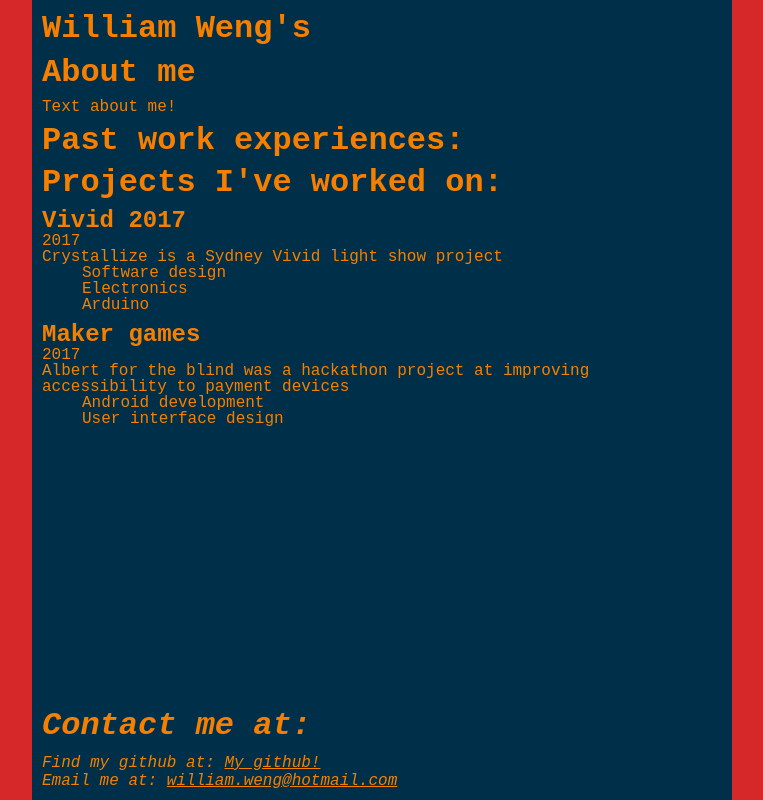
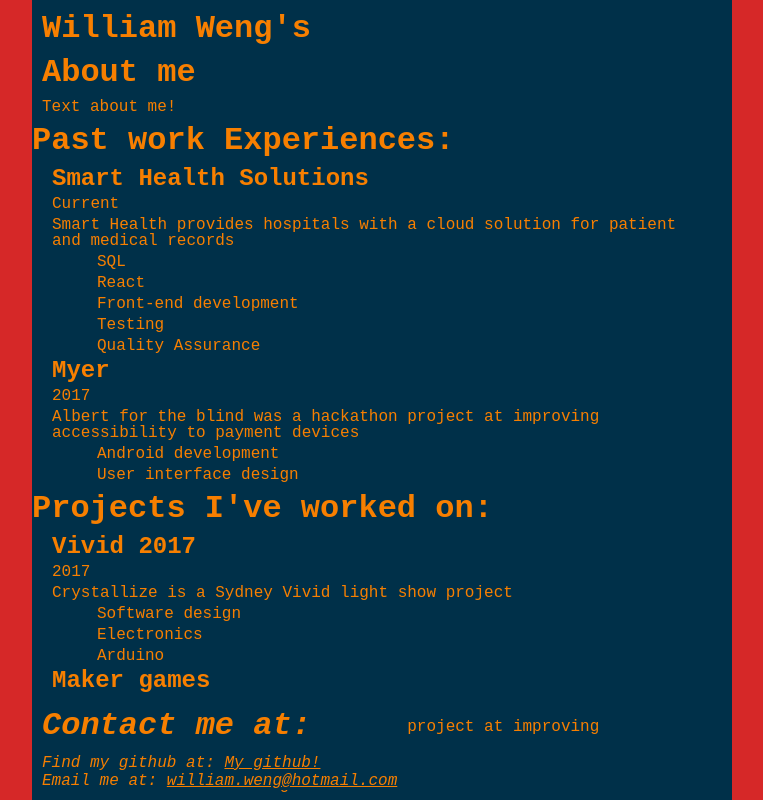
Before and after one commit to will-weng/will-weng.github.io, a React (Create React App) app: page / in a window 1280 px wide. Shown: the whole page, without its empty margins (258-1021 px from the left). Built offline with nearby package versions, Linux system fonts and the light colour scheme; the HTML template or start-up script is replaced by a standard one.

Commit message:
Sections component created

```diff
--- a/src/components/Main.tsx
+++ b/src/components/Main.tsx
@@ -1,7 +1,9 @@
 import styled from "styled-components";
 import Projects from "./projects/Projects";
 import AboutMe from "./AboutMe";
-import WorkExperiences from "./experience/WorkExperiences";
+import Section from "./Section";
+import projects from './data/projects.json'
+import jobs from './data/workExperiences.json'
 
 const MainStyle = styled.div`
     line-height: 1;
@@ -11,8 +13,12 @@ function Main() {
     return (
         <MainStyle>
             <AboutMe />
-            <WorkExperiences />
-            <Projects />
+            <Section heading="Past work Experiences:">
+                <Projects projects={jobs} />
+            </Section>
+            <Section heading="Projects I've worked on:">
+                <Projects projects={projects} />
+            </Section>
         </MainStyle>
     );
 }
--- /dev/null
+++ b/src/components/Section.tsx
@@ -0,0 +1,21 @@
+import React from "react";
+import styled from "styled-components";
+
+interface SectionProps {
+    children: React.ReactNode;
+    heading: string
+}
+
+const SectionStyle = styled.div`
+`
+
+function Section(props: SectionProps) {
+    return (
+        <SectionStyle>
+            <h1>{props.heading}</h1>
+            {props.children}
+        </SectionStyle>
+    );
+}
+
+export default Section;
--- /dev/null
+++ b/src/components/data/workExperiences.json
@@ -0,0 +1,23 @@
+[
+    {
+        "name": "Smart Health Solutions",
+        "dates": "Current",
+        "description": "Smart Health provides hospitals with a cloud solution for patient and medical records",
+        "skills": [
+            "SQL",
+            "React",
+            "Front-end development",
+            "Testing",
+            "Quality Assurance"
+        ]
+    },
+    {
+        "name": "Myer",
+        "dates": "2017",
+        "description": "Albert for the blind was a hackathon project at improving accessibility to payment devices",
+        "skills": [
+            "Android development",
+            "User interface design"
+        ]
+    }
+]
--- a/src/components/experience/WorkExperiences.tsx
+++ /dev/null
@@ -1,18 +0,0 @@
-import styled from 'styled-components';
-import workData from './workExperiences.json'
-
-const ExperiencesStyle = styled.div`
-    margin: 10px;
-`
-
-function WorkExperiences() {
-    const workExperiences = workData;
-    return (
-        <ExperiencesStyle>
-            <h1>Past work experiences:</h1>
-
-        </ExperiencesStyle>
-    );
-}
-
-export default WorkExperiences;
--- a/src/components/projects/Projects.tsx
+++ b/src/components/projects/Projects.tsx
@@ -1,17 +1,23 @@
-import projectsData from './projects.json';
-import Project from './Project';
+import Project, { ProjectType } from './Project';
 import styled from 'styled-components';
+
+interface ProjectsProps {
+    projects: ProjectType[];
+}
 
 const ProjectsStyled = styled.div`
     margin: 10px;
+
+    * {
+        margin: 5px;
+    }
 `
 
-function Projects() {
-    const projects = projectsData;
+function Projects(props: ProjectsProps) {
+    const projects = props.projects;
 
     return (
         <ProjectsStyled>
-            <h1>Projects I've worked on:</h1>
             {projects.map(project => (
                 <Project key={project.name} project={project} />
             ))}
--- a/src/components/projects/projects.json
+++ /dev/null
@@ -1,21 +0,0 @@
-[
-    {
-        "name": "Vivid 2017",
-        "dates": "2017",
-        "description": "Crystallize is a Sydney Vivid light show project",
-        "skills": [
-            "Software design",
-            "Electronics",
-            "Arduino"
-        ]
-    },
-    {
-        "name": "Maker games",
-        "dates": "2017",
-        "description": "Albert for the blind was a hackathon project at improving accessibility to payment devices",
-        "skills": [
-            "Android development",
-            "User interface design"
-        ]
-    }
-]
```
Also changed, not shown: src/components/projects/Project.tsx (+4 -4 lines), src/components/data/projects.json (renamed from src/components/experience/workExperiences.json).
